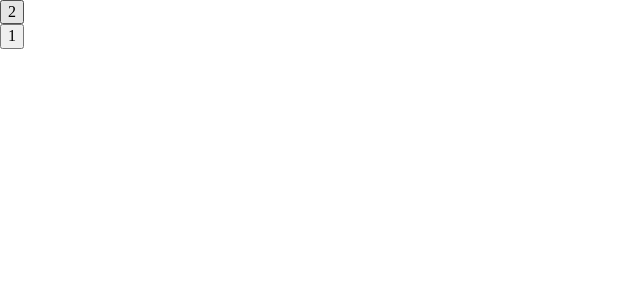
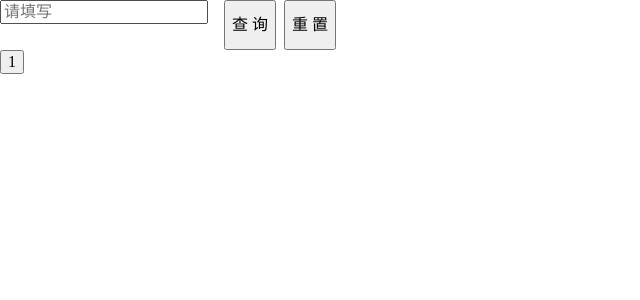
Before and after one commit to facexl/vself, a Vue app: page / in a window 1280 px wide. Shown: the top 300 px of the page, without its empty margins (0-640 px from the left). Built offline with nearby package versions, Linux system fonts and the light colour scheme.

Commit message:
feat: search component

```diff
--- a/src/App.vue
+++ b/src/App.vue
@@ -1,9 +1,15 @@
 <template>
   <div>
-    <Search />
+    <Search :search-options="searchOptions" />
     <a-button>1</a-button>
   </div>
 </template>
 <script lang="ts" setup>
 import Search from './components/Search.vue'
+const searchOptions = ref([
+  {
+    type:'input',
+    key:'name'
+  }
+])
 </script>
--- a/src/components/Search.vue
+++ b/src/components/Search.vue
@@ -1,14 +1,182 @@
 <template>
   <div>
-    <a-button type="primary">
-      {{ a }}
-    </a-button>
-    <a-form-item />
+    <div class="flex flex-no-warp">
+      <div
+        ref="leftRef"
+        class="left"
+        :class="{isOpen:isOpen}"
+      >
+        <a-form
+          ref="searchRef"
+          name="search-form"
+          class="flex flex-wrap"
+          style="width:100%"
+          :model="searchForm"
+        >
+          <div
+            v-for="item in searchOptions"
+            :key="item.key"
+            class="mr8 left-item"
+          >
+            <a-form-item
+              v-if="item.type==='input'"
+              :name="item.key"
+            >
+              <a-input
+                v-model:value="searchForm[item.key]"
+                clearable
+                :placeholder="item.placeholder || '请填写'"
+              />
+            </a-form-item>
+            <a-form-item
+              v-if="item.type === 'select'"
+              :name="item.key"
+            >
+              <a-select
+                v-model:value="searchForm[item.key]"
+                style="width:180px"
+                clearable
+                :placeholder="item.placeholder || '请选择'"
+              >
+                <a-select-option
+                  v-for="it in item.options"
+                  :key="it.value"
+                  :value="it.value"
+                >
+                  {{ it.label }}
+                </a-select-option>
+              </a-select>
+            </a-form-item>
+          </div>
+        </a-form>
+      </div>
+      <div class="right flex flex-no-wrap flex-no-shink">
+        <a-button
+          ref="searchButton"
+          type="primary"
+          class="search-btn ml8 mr8"
+          @click="onSearch"
+        >
+          查询
+        </a-button>
+        <a-button
+          plain
+          @click="reset"
+        >
+          重置
+        </a-button>
+        <span
+          v-if="showOpenTrigger"
+          class="ml8 mr8 open-tag"
+          type="text"
+          size="small"
+          @click="isOpen=!isOpen"
+        >
+          {{ isOpen?'收起':'展开' }}
+          <a-icon
+            class="receive-icon"
+            :class="{'open-icon':isOpen}"
+          ><arrow-down /></a-icon>
+        </span>
+        <div class="ml8">
+          <slot />
+        </div>
+      </div>
+    </div>
   </div>
 </template>
 <script lang="ts" setup>
-const a = ref(0)
-onMounted(()=>{
-  a.value = 2
+
+interface Ops {
+    label:string,
+    value:string | number
+}
+interface SearchItem {
+    type:string,
+    key:string,
+    options?:Ops[],
+    defaultValue?:string,
+    placeholder?:string
+}
+
+const props = defineProps<{
+    searchOptions:SearchItem[]
+}>()
+
+const emit = defineEmits(['onSearch'])
+
+const searchForm = ref({});
+
+const leftRef = ref()
+
+const searchRef = ref()
+
+const isOpen = ref(false)
+
+// 是否展示开关
+const showOpenTrigger = ref(false)
+
+props.searchOptions.forEach(it => {
+  searchForm.value[it.key] = it.defaultValue
+});
+
+
+const calculateOptionsLength = async ()=>{
+  const nodeList = leftRef.value.querySelectorAll('.left-item')
+  console.log(nodeList[nodeList.length-1].offsetTop)
+  // 存在第二行
+  if(nodeList[nodeList.length-1].offsetTop !== leftRef.value.offsetTop){
+    showOpenTrigger.value = true
+  }
+}
+
+watch(()=>props.searchOptions,async ()=>{
+  await nextTick()
+  if(leftRef.value){
+    calculateOptionsLength()
+  }else{
+    await nextTick()
+    calculateOptionsLength()
+  }
+},{
+  immediate:true,
+  deep:true
 })
+
+
+const onSearch = ()=>{
+  emit('onSearch',{...searchForm.value})
+}
+const reset = ()=>{
+  searchRef.value && searchRef.value.resetFields()
+  emit('onSearch',{})
+}
+
 </script>
+
+<style lang="less" scoped>
+.left{
+    max-width:70%;
+    height:50px;
+    overflow: hidden;
+}
+.isOpen{
+    height:auto;
+    overflow: visible;
+}
+.right{
+    width:30%;
+}
+.receive-icon{
+    transition: all .3s;
+}
+.open-icon{
+    transform: rotate(180deg);
+}
+.open-tag{
+    font-size: 12px;
+    cursor: pointer;
+    color:#1890ff;
+    line-height: 32px;
+}
+</style>
--- a/src/components/index.ts
+++ b/src/components/index.ts
@@ -1,4 +1,5 @@
 import Search from './Search.vue'
+import '@/style/common.less'
 export {
   Search
 }
--- a/src/main.ts
+++ b/src/main.ts
@@ -1,5 +1,6 @@
 import { createApp } from 'vue'
 import App from './App.vue'
 import 'normalize.css/normalize.css'
+import '@/style/common.less'
 
 createApp(App).mount('#app')
--- a/src/style.css
+++ /dev/null
@@ -1,81 +0,0 @@
-:root {
-  font-family: Inter, Avenir, Helvetica, Arial, sans-serif;
-  font-size: 16px;
-  line-height: 24px;
-  font-weight: 400;
-
-  color-scheme: light dark;
-  color: rgba(255, 255, 255, 0.87);
-  background-color: #242424;
-
-  font-synthesis: none;
-  text-rendering: optimizeLegibility;
-  -webkit-font-smoothing: antialiased;
-  -moz-osx-font-smoothing: grayscale;
-  -webkit-text-size-adjust: 100%;
-}
-
-a {
-  font-weight: 500;
-  color: #646cff;
-  text-decoration: inherit;
-}
-a:hover {
-  color: #535bf2;
-}
-
-body {
-  margin: 0;
-  display: flex;
-  place-items: center;
-  min-width: 320px;
-  min-height: 100vh;
-}
-
-h1 {
-  font-size: 3.2em;
-  line-height: 1.1;
-}
-
-button {
-  border-radius: 8px;
-  border: 1px solid transparent;
-  padding: 0.6em 1.2em;
-  font-size: 1em;
-  font-weight: 500;
-  font-family: inherit;
-  background-color: #1a1a1a;
-  cursor: pointer;
-  transition: border-color 0.25s;
-}
-button:hover {
-  border-color: #646cff;
-}
-button:focus,
-button:focus-visible {
-  outline: 4px auto -webkit-focus-ring-color;
-}
-
-.card {
-  padding: 2em;
-}
-
-#app {
-  max-width: 1280px;
-  margin: 0 auto;
-  padding: 2rem;
-  text-align: center;
-}
-
-@media (prefers-color-scheme: light) {
-  :root {
-    color: #213547;
-    background-color: #ffffff;
-  }
-  a:hover {
-    color: #747bff;
-  }
-  button {
-    background-color: #f9f9f9;
-  }
-}
--- /dev/null
+++ b/src/style/common.less
@@ -0,0 +1,92 @@
+/**
+    前端通用常用样式
+**/
+
+// 超出省略号
+.elli {
+    overflow: hidden;
+    text-overflow: ellipsis;
+    white-space: nowrap;
+}
+.flex {
+    display: flex;
+}
+.flex-wrap{
+    flex-wrap: wrap;
+}
+.flex-no-wrap{
+    flex-wrap: nowrap;
+}
+.flex-no-shink{
+    flex-shrink: 0;
+}
+.flex-center{
+    display: flex;
+    align-items: center;
+    justify-content: center;
+}
+.flex1 {
+    flex: 1;
+}
+
+.flex-start{
+    display: flex;
+    align-items: center;
+    justify-content: flex-start;
+}
+
+.flex-between{
+    display: flex;
+    align-items: center;
+    justify-content: space-between;
+}
+
+.flex-around{
+    display: flex;
+    align-items: center;
+    justify-content: space-around;
+}
+
+.mr8 {
+    margin-right: 8px;
+}
+.mr16{
+    margin-right: 16px;
+}
+.mt8{
+    margin-top:8px;
+}
+.mt16{
+    margin-top:16px;
+}
+.ml8{
+    margin-left: 8px;
+}
+.ml16{
+    margin-left: 16px;
+}
+.mb8{
+    margin-bottom: 8px;
+}
+.mb16{
+    margin-bottom: 16px;
+}
+.click-expand{
+    position: relative;
+}
+.click-expand::after{
+  position: absolute;
+  content:' ';
+  left:-20px;
+  right:-20px;
+  top:-20px;
+  bottom:-20px;
+}
+.click-active{
+    &:active{
+        opacity: .5;
+    }
+}
+.danger-color{
+    color:#F56C6C;
+}
```
